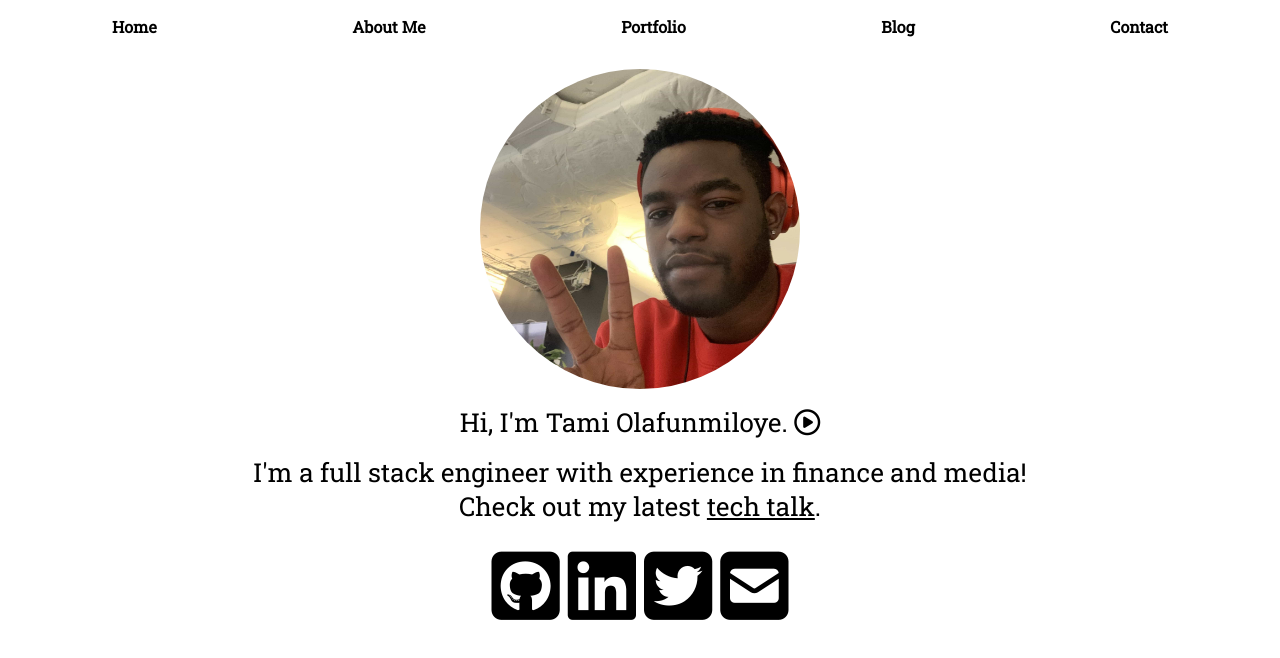
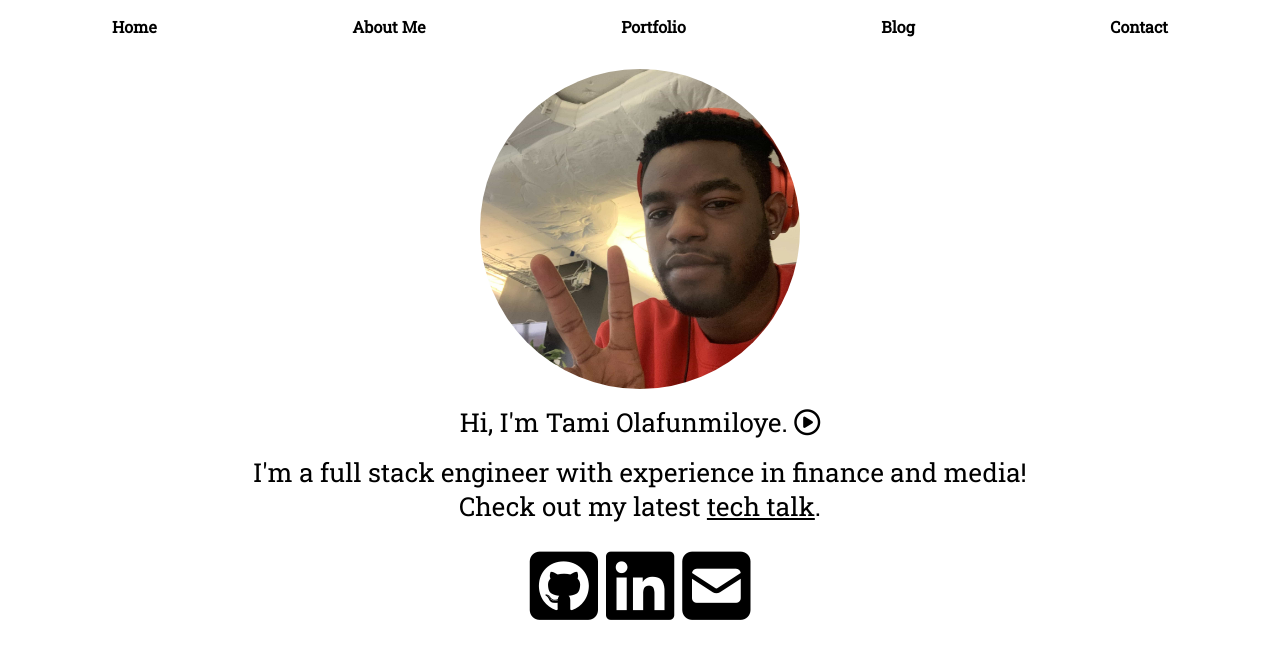
Before and after one commit to tamiolaf/tamiolaf, a React (Create React App) app: page / in a window 1280 px wide. Shown: the top 658 px of the page. Built offline with nearby package versions, Linux system fonts and the light colour scheme.

Commit message:
remove twitter icon and link (#79)

```diff
--- a/src/components/Home.js
+++ b/src/components/Home.js
@@ -24,11 +24,6 @@ return (
           <i className="fab fa-linkedin fa-3x"></i>
         </a></li>
         <li>
-        <a className="icon" href="https://www.twitter.com/tamiolaf">
-          <i className="fab fa-twitter-square fa-3x"></i>
-        </a>
-        </li>
-        <li>
           <a className="icon" href="mailto:tamiolaf@gmail.com">
             <i className="fas fa-envelope-square fa-3x"></i>
           </a>
```
